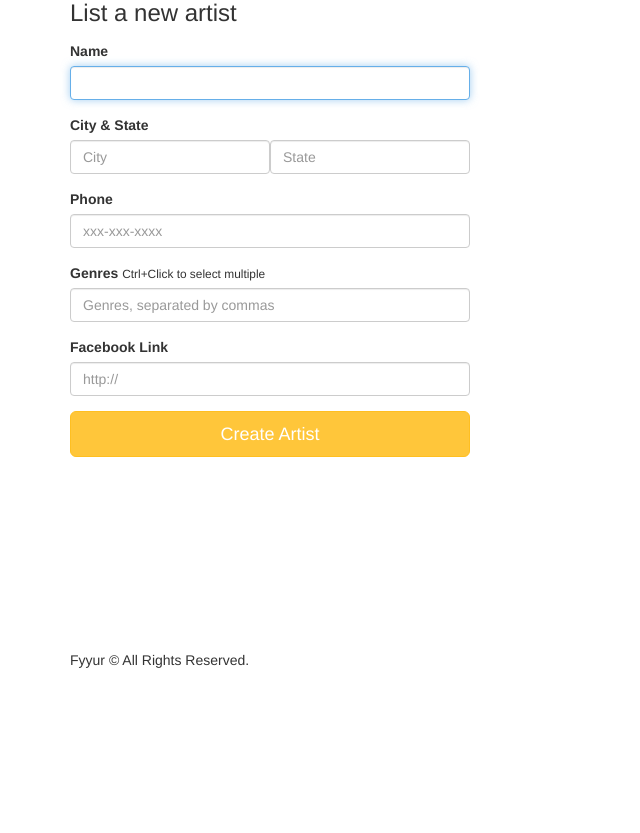
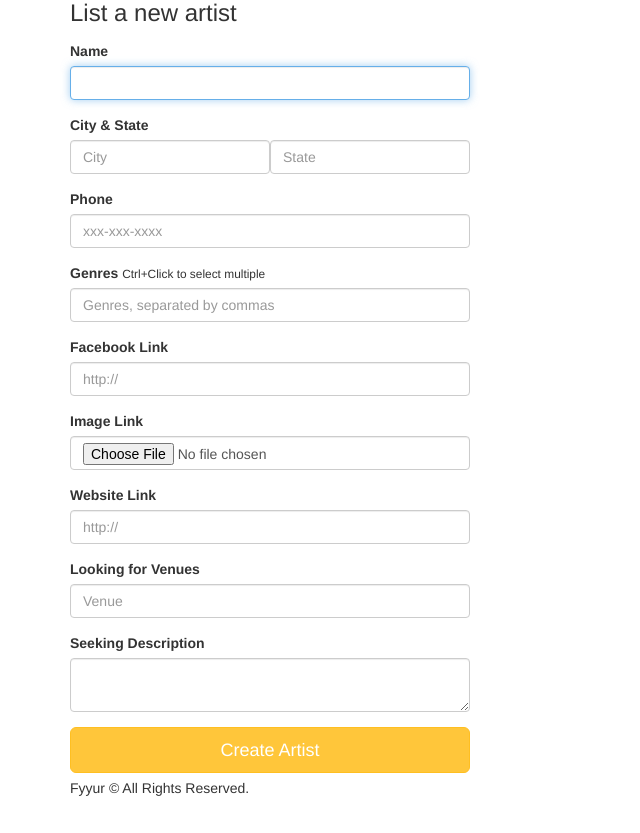
Before and after one commit to ElvisAns/fyyur, a Python web app: template projects/01_fyyur/starter_code/templates/forms/new_artist.html in a window 1280 px wide. Shown: the part 95-928 px from the top of the page, without its empty margins (0-640 px from the left). Before the commit the page ends 763 px from the top, so only its background shows below. Run offline with Jinja, Linux system fonts and the light colour scheme; the template is opened without the code that fills it, so the values that code supplies are empty, except form fields; tables that the repository leaves empty hold one stand-in row (values such as "Sample post"); form fields are guessed from the names that the template uses; some libraries are stand-ins or nearby versions.

Commit message:
Add missing fields to new_artist.html

```diff
--- a/projects/01_fyyur/starter_code/templates/forms/new_artist.html
+++ b/projects/01_fyyur/starter_code/templates/forms/new_artist.html
@@ -32,6 +32,26 @@
           <label for="facebook_link">Facebook Link</label>
           {{ form.facebook_link(class_ = 'form-control', placeholder='http://', autofocus = true) }}
         </div>
+
+        <div class="form-group">
+          <label for="image_link">Image Link</label>
+          {{ form.image_link(class_ = 'form-control', placeholder='http://', autofocus = true) }}
+        </div>
+
+        <div class="form-group">
+            <label for="website_link">Website Link</label>
+            {{ form.website_link(class_ = 'form-control', placeholder='http://', autofocus = true) }}
+          </div>
+
+          <div class="form-group">
+               <label for="seeking_venue">Looking for Venues</label>
+               {{ form.seeking_venue(class_ = 'form-control', placeholder='Venue', autofocus = true) }}
+          </div>
+
+          <div class="form-group">
+              <label for="seeking_description">Seeking Description</label>
+              {{ form.seeking_description(class_ = 'form-control', autofocus = true) }}
+            </div>
       <input type="submit" value="Create Artist" class="btn btn-primary btn-lg btn-block">
     </form>
   </div>
```
